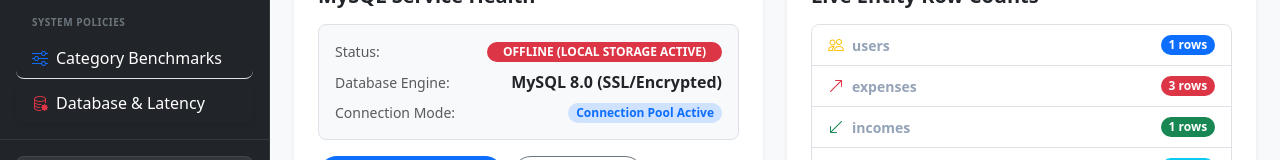
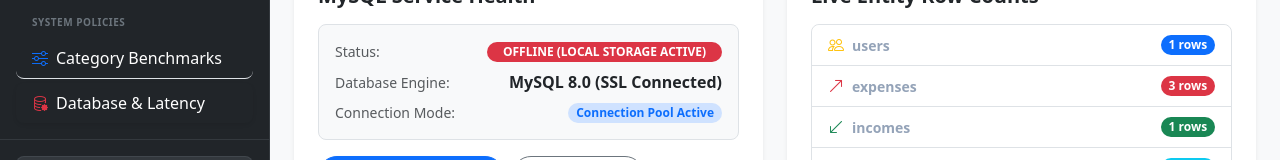
Before and after one commit to Phannoet-GH/pro-expense-tracker, a React (Vite) app: page /admin/system in a window 1280 px wide. Shown: the part 252-412 px from the top of the page. Built offline with nearby package versions, Linux system fonts and the light colour scheme; no server answers; sample sign-in values are in the browser's storage.

Commit message:
style: remove remaining encrypted labels from admin metrics

```diff
--- a/src/pages/admin/AdminDashboard.jsx
+++ b/src/pages/admin/AdminDashboard.jsx
@@ -138,11 +138,11 @@
                 <span className="badge bg-primary rounded-pill">{stats?.totalUsers || 0} rows</span>
               </div>
               <div className="list-group-item d-flex justify-content-between align-items-center py-2">
-                <span className="small fw-semibold">Encrypted Expense Entries</span>
+                <span className="small fw-semibold">Expense Entries</span>
                 <span className="badge bg-danger rounded-pill">{stats?.databaseMetrics?.totalExpenseRows || 0} rows</span>
               </div>
               <div className="list-group-item d-flex justify-content-between align-items-center py-2">
-                <span className="small fw-semibold">Encrypted Income Streams</span>
+                <span className="small fw-semibold">Income Streams</span>
                 <span className="badge bg-success rounded-pill">{stats?.databaseMetrics?.totalIncomeRows || 0} rows</span>
               </div>
               <div className="list-group-item d-flex justify-content-between align-items-center py-2">
--- a/src/pages/admin/AdminSystem.jsx
+++ b/src/pages/admin/AdminSystem.jsx
@@ -124,7 +124,7 @@
               </div>
               <div className="d-flex justify-content-between align-items-center mb-2">
                 <span className="text-muted small">Database Engine:</span>
-                <span className="fw-semibold text-dark">MySQL 8.0 (SSL/Encrypted)</span>
+                <span className="fw-semibold text-dark">MySQL 8.0 (SSL Connected)</span>
               </div>
               <div className="d-flex justify-content-between align-items-center">
                 <span className="text-muted small">Connection Mode:</span>
```
